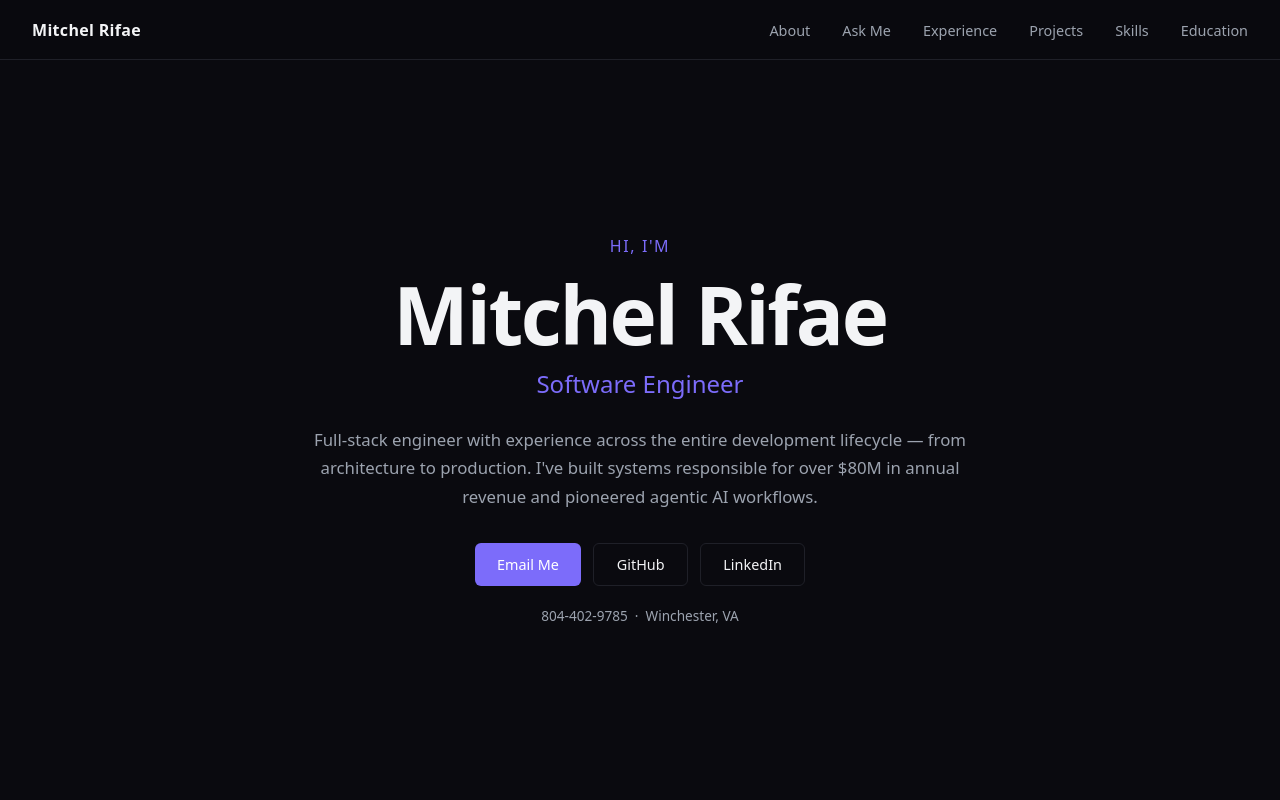
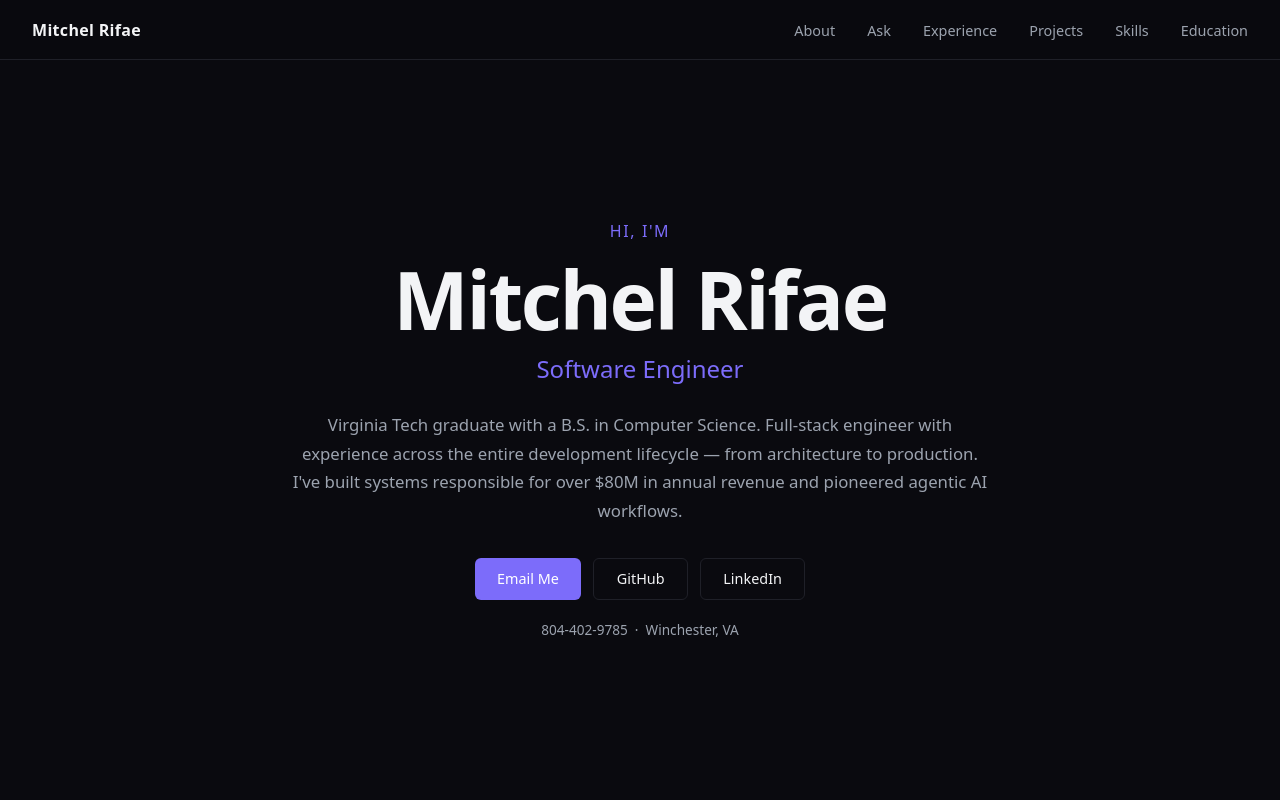
Before and after one commit to mrifae01/portfolio_website, a React (Vite) app in the folder portfolio_website_code/: page / in a window 1280 px wide. Shown: the top 800 px of the page. Built offline with nearby package versions, Linux system fonts and the light colour scheme.

Commit message:
Improve Bio

```diff
--- a/portfolio_website_code/src/App.jsx
+++ b/portfolio_website_code/src/App.jsx
@@ -9,7 +9,7 @@ function Navbar() {
       <span className="nav-name">Mitchel Rifae</span>
       <ul className="nav-links">
         <li><a href="#about">About</a></li>
-        <li><a href="#chat">Ask Me</a></li>
+        <li><a href="#chat">Ask</a></li>
         <li><a href="#experience">Experience</a></li>
         <li><a href="#projects">Projects</a></li>
         <li><a href="#skills">Skills</a></li>
@@ -27,9 +27,9 @@ function Hero() {
         <h1 className="hero-name">Mitchel Rifae</h1>
         <h2 className="hero-title">Software Engineer</h2>
         <p className="hero-bio">
-          Full-stack engineer with experience across the entire development lifecycle —
-          from architecture to production. I've built systems responsible for over $80M in
-          annual revenue and pioneered agentic AI workflows.
+          Virginia Tech graduate with a B.S. in Computer Science. Full-stack engineer with
+          experience across the entire development lifecycle — from architecture to production.
+          I've built systems responsible for over $80M in annual revenue and pioneered agentic AI workflows.
         </p>
         <div className="hero-links">
           <a href="mailto:mrifae@gmail.com" className="btn">Email Me</a>
```
